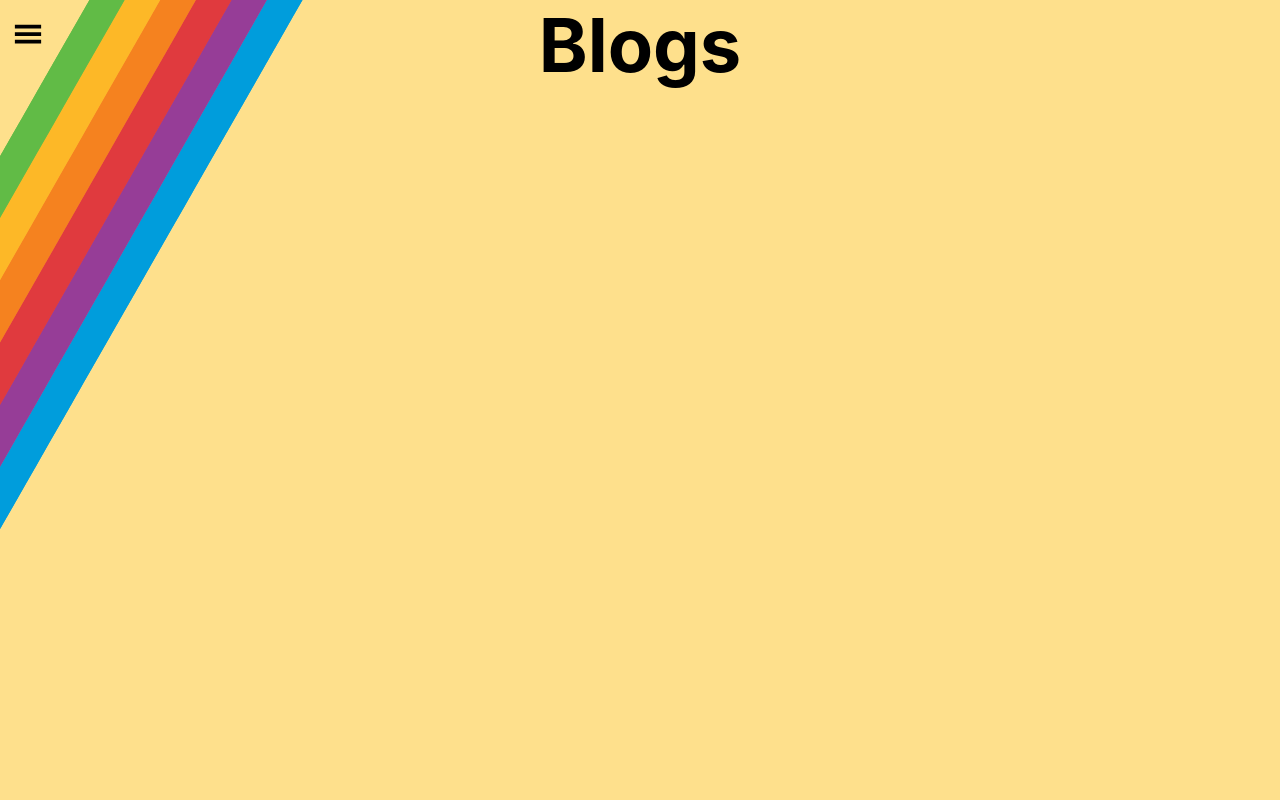
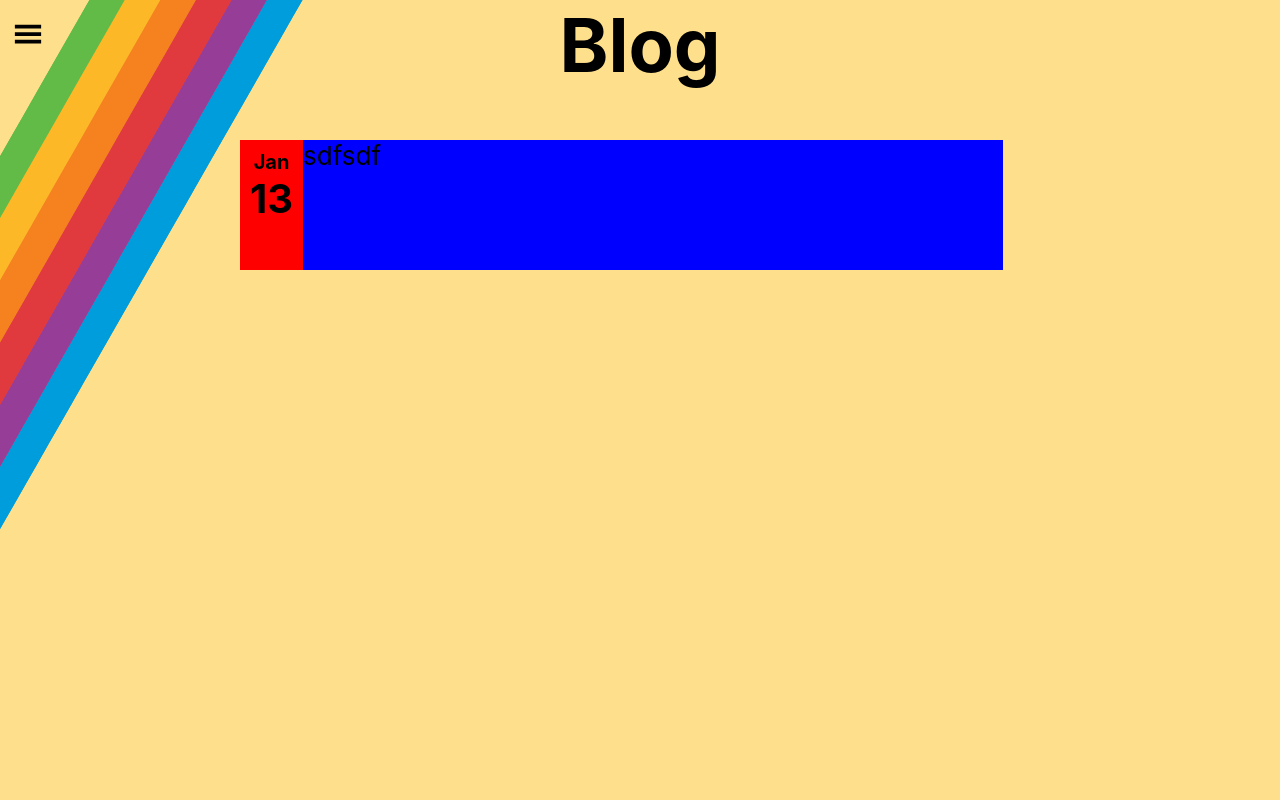
Before and after one commit to BillyMerchan/Personal-Website, a React (Create React App) app in the folder my-app/: page /Blog in a window 1280 px wide. Built offline with nearby package versions, Linux system fonts and the light colour scheme.

Commit message:
Blog Entry Skeleton

```diff
--- a/my-app/src/routes/Blog/Blog.scss
+++ b/my-app/src/routes/Blog/Blog.scss
@@ -1,3 +1,45 @@
 .BlogHeader {
 
 }
+
+.Blog {
+    position: relative;
+    top: 130px;
+    width: 800px;
+    margin:auto;
+}
+
+.BlogBlurb {
+    min-width: 700px;
+    height: 130px;
+    background-color: blue;
+}
+
+.BlogDateBox {
+    text-align: center;
+    padding: 10px;
+    height: 110px;
+    background-color:red;
+}
+
+.BlogDateBox h1 {
+    font-size: 40px;
+    padding: 0;
+    margin: 0;
+}
+
+.BlogDateBox h2 {
+    font-size: 20px;
+    padding: 0;
+    margin: 0;
+}
+
+.BlogEntry {
+    left: 0;
+    display: flex;
+    position: relative;
+    top: 10px;
+    left: 0;
+    right: 0;
+    width: 100px;
+}
--- a/my-app/src/routes/Blog/Blog.tsx
+++ b/my-app/src/routes/Blog/Blog.tsx
@@ -5,10 +5,42 @@ import Nav from '../../components/Nav/Nav'
 function Blog() {
   return (
     <div className="SubPage">
-    <Nav/>
-        <h1 className="subPageTitle">Blogs</h1>
+      <Nav/>
+      <h1 className="subPageTitle">Blog</h1>
+      <div className="Blog">
+        <BlogEntry Month="Jan" Day="13"/>
+      </div>
     </div>
   );
 }
 
+function BlogDate(props){
+
+  return(
+    <div className="BlogDateBox">
+      <h2>{props.Month}</h2>
+      <h1>{props.Day}</h1>
+    </div>
+  )
+}
+
+function BlogBlurb(){
+
+  return(
+    <div className="BlogBlurb">
+sdfsdf
+    </div>
+  )
+}
+
+function BlogEntry(props) {
+
+  return (
+    <div className="BlogEntry">
+      <BlogDate Month={props.Month} Day={props.Day}/>
+      <BlogBlurb/>
+    </div>
+  )
+}
+
 export default Blog;
--- a/my-app/src/styles/App.scss
+++ b/my-app/src/styles/App.scss
@@ -15,7 +15,7 @@
 }
 
 .subPageTitle {
-  text-align: center;
+    text-align: center;
     position: absolute;
     top: 0%;
     left: 0;
```
